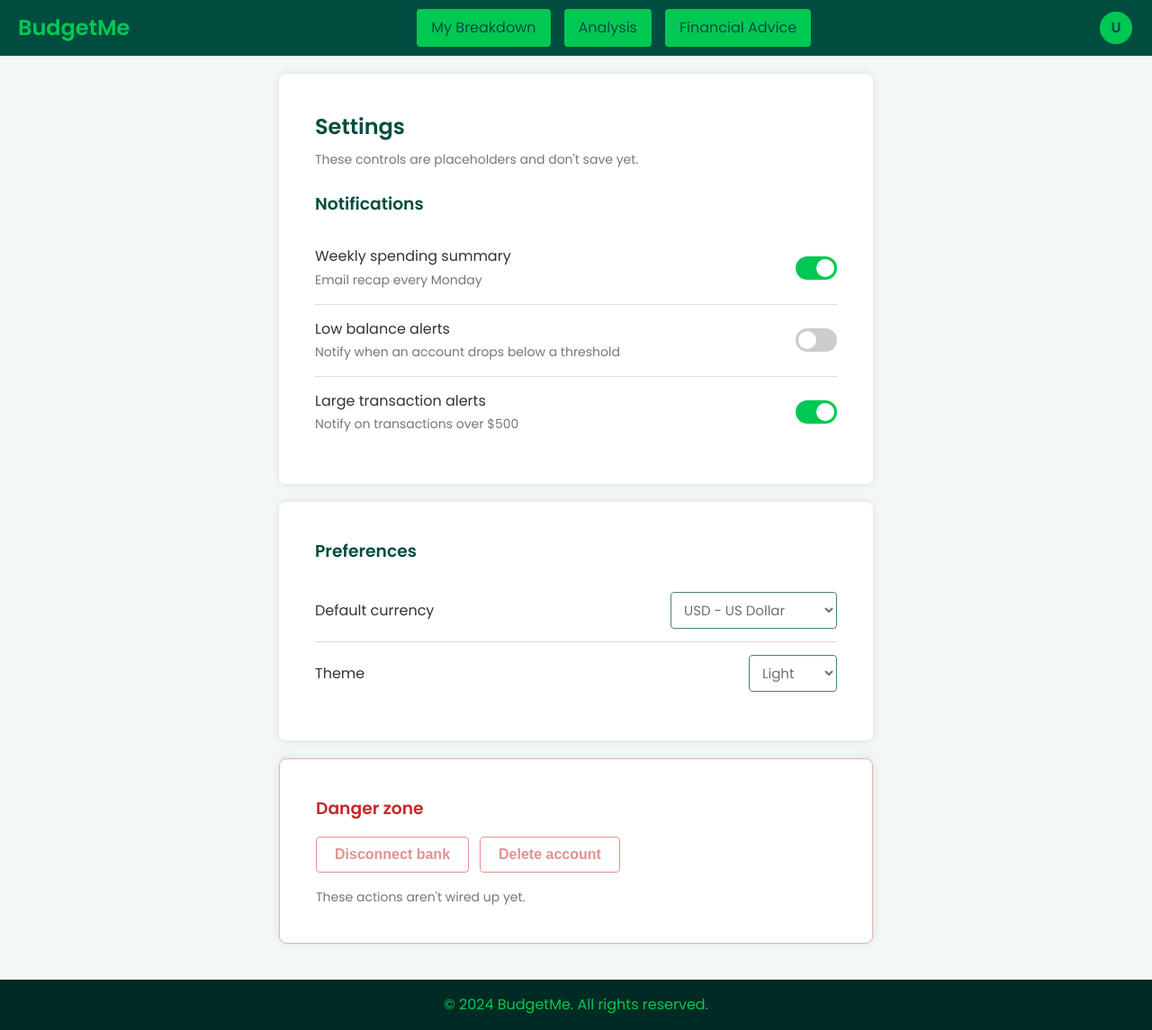
After one commit to 12byoon/BudgetMe, a Flask app: page /settings in a window 1280 px wide. The commit adds this page. Shown: the whole page at 90% size. Run offline with Flask 3, Linux system fonts and the light colour scheme.

Commit message:
added placeholder pages for basic ui features
adding missing pages for certain functions

```diff
--- a/budgetMe/budget.py
+++ b/budgetMe/budget.py
@@ -97,3 +97,29 @@ def breakdown():
 @app.route("/advice")
 def advice():
     return render_template("advice.html", title="Financial Advice - BudgetMe")
+
+
+# --- Placeholder pages -------------------------------------------------------
+# These render styled pages so the nav/dropdown links resolve. None of them
+# have a backend yet; forms and controls are inert scaffolding.
+
+
+@app.route("/account")
+def account():
+    return render_template("account.html", title="Account - BudgetMe")
+
+
+@app.route("/settings")
+def settings():
+    return render_template("settings.html", title="Settings - BudgetMe")
+
+
+@app.route("/analysis")
+def analysis():
+    return render_template("analysis.html", title="Analysis - BudgetMe")
+
+
+@app.route("/createAccount", methods=["GET", "POST"])
+def create_account():
+    # No auth backend yet - a POST just re-renders the page.
+    return render_template("createAccount.html", title="Create Account - BudgetMe")
--- a/budgetMe/templates/base.html
+++ b/budgetMe/templates/base.html
@@ -16,6 +16,7 @@
 
         <div class="nav-buttons">
             <a href="/breakdown">My Breakdown</a>
+            <a href="/analysis">Analysis</a>
             <a href="/advice">Financial Advice</a>
         </div>
 
@@ -23,6 +24,7 @@
         <div class="profile-dropdown" id="profileDropdown">
             <a href="/account">Account</a>
             <a href="/settings">Settings</a>
+            <a href="/logout">Log out</a>
         </div>
     </header>
 
--- a/budgetMe/templates/createAccount.html
+++ b/budgetMe/templates/createAccount.html
@@ -1,8 +1,8 @@
 {% extends "base.html" %}
 
-{% block title %}Create Account - BudgetMe{% endblock %}
+{% block title %}{{ title }}{% endblock %}
 
-{# NOTE: no route serves this template yet and there is no auth backend. #}
+{# NOTE: the /createAccount route renders this, but there is no auth backend - the form submits nowhere useful. #}
 
 {% block head %}
 <style>
--- /dev/null
+++ b/budgetMe/templates/settings.html
@@ -0,0 +1,198 @@
+{% extends "base.html" %}
+
+{% block title %}{{ title }}{% endblock %}
+
+{% block head %}
+<style>
+    main {
+        flex-grow: 1;
+        width: 100%;
+        max-width: 700px;
+        margin: 20px auto;
+        padding: 0 20px;
+        display: flex;
+        flex-direction: column;
+        gap: 20px;
+    }
+
+    .card {
+        background-color: #fff;
+        box-shadow: 0 0 10px rgba(0, 0, 0, 0.1);
+        border-radius: 8px;
+        padding: 40px;
+    }
+
+    .card h2 {
+        color: #004d40;
+        margin-bottom: 6px;
+    }
+
+    .card h3 {
+        color: #004d40;
+        margin-bottom: 16px;
+    }
+
+    .card-subtitle {
+        color: #777;
+        font-size: 14px;
+        margin-bottom: 24px;
+    }
+
+    .setting-row {
+        display: flex;
+        justify-content: space-between;
+        align-items: center;
+        gap: 20px;
+        padding: 14px 0;
+        border-bottom: 1px solid #ddd;
+    }
+
+    .setting-row:last-child {
+        border-bottom: none;
+    }
+
+    .setting-row .label {
+        color: #333;
+        font-weight: 500;
+    }
+
+    .setting-row .desc {
+        color: #777;
+        font-size: 14px;
+        font-weight: 400;
+    }
+
+    select {
+        padding: 8px 10px;
+        border: 1px solid #004d40;
+        border-radius: 4px;
+        font-size: 15px;
+        font-family: inherit;
+        background-color: #fff;
+        color: #333;
+    }
+
+    /* Non-functional toggle */
+    .toggle {
+        position: relative;
+        width: 46px;
+        height: 26px;
+        background-color: #ccc;
+        border-radius: 13px;
+        flex-shrink: 0;
+        cursor: not-allowed;
+    }
+
+    .toggle.on {
+        background-color: #00c853;
+    }
+
+    .toggle::after {
+        content: "";
+        position: absolute;
+        top: 3px;
+        left: 3px;
+        width: 20px;
+        height: 20px;
+        background-color: #fff;
+        border-radius: 50%;
+        transition: left 0.2s;
+    }
+
+    .toggle.on::after {
+        left: 23px;
+    }
+
+    .danger {
+        border: 1px solid #e0b4b4;
+    }
+
+    .danger h3 {
+        color: #c62828;
+    }
+
+    .danger-actions {
+        display: flex;
+        gap: 12px;
+        flex-wrap: wrap;
+    }
+
+    button {
+        border: none;
+        border-radius: 4px;
+        padding: 10px 20px;
+        font-size: 16px;
+        font-weight: bold;
+        cursor: pointer;
+    }
+
+    button.secondary {
+        background-color: #fff;
+        color: #c62828;
+        border: 1px solid #c62828;
+    }
+
+    button:disabled {
+        opacity: 0.5;
+        cursor: not-allowed;
+    }
+
+    .note {
+        margin-top: 16px;
+        font-size: 14px;
+        color: #777;
+    }
+</style>
+{% endblock %}
+
+{% block content %}
+<main>
+    <div class="card">
+        <h2>Settings</h2>
+        <p class="card-subtitle">These controls are placeholders and don't save yet.</p>
+
+        <h3>Notifications</h3>
+        <div class="setting-row">
+            <span class="label">Weekly spending summary<br><span class="desc">Email recap every Monday</span></span>
+            <span class="toggle on" role="switch" aria-checked="true"></span>
+        </div>
+        <div class="setting-row">
+            <span class="label">Low balance alerts<br><span class="desc">Notify when an account drops below a threshold</span></span>
+            <span class="toggle" role="switch" aria-checked="false"></span>
+        </div>
+        <div class="setting-row">
+            <span class="label">Large transaction alerts<br><span class="desc">Notify on transactions over $500</span></span>
+            <span class="toggle on" role="switch" aria-checked="true"></span>
+        </div>
+    </div>
+
+    <div class="card">
+        <h3>Preferences</h3>
+        <div class="setting-row">
+            <span class="label">Default currency</span>
+            <select disabled>
+                <option>USD - US Dollar</option>
+                <option>EUR - Euro</option>
+                <option>GBP - British Pound</option>
+            </select>
+        </div>
+        <div class="setting-row">
+            <span class="label">Theme</span>
+            <select disabled>
+                <option>Light</option>
+                <option>Dark</option>
+                <option>System</option>
+            </select>
+        </div>
+    </div>
+
+    <div class="card danger">
+        <h3>Danger zone</h3>
+        <div class="danger-actions">
+            <button type="button" class="secondary" disabled>Disconnect bank</button>
+            <button type="button" class="secondary" disabled>Delete account</button>
+        </div>
+        <p class="note">These actions aren't wired up yet.</p>
+    </div>
+</main>
+{% endblock %}
```
Also changed, not shown: budgetMe/templates/account.html (added, +119 -0 lines), budgetMe/templates/analysis.html (+69 -8 lines), budgetMe/templates/login.html (+11 -0 lines), README.md.
